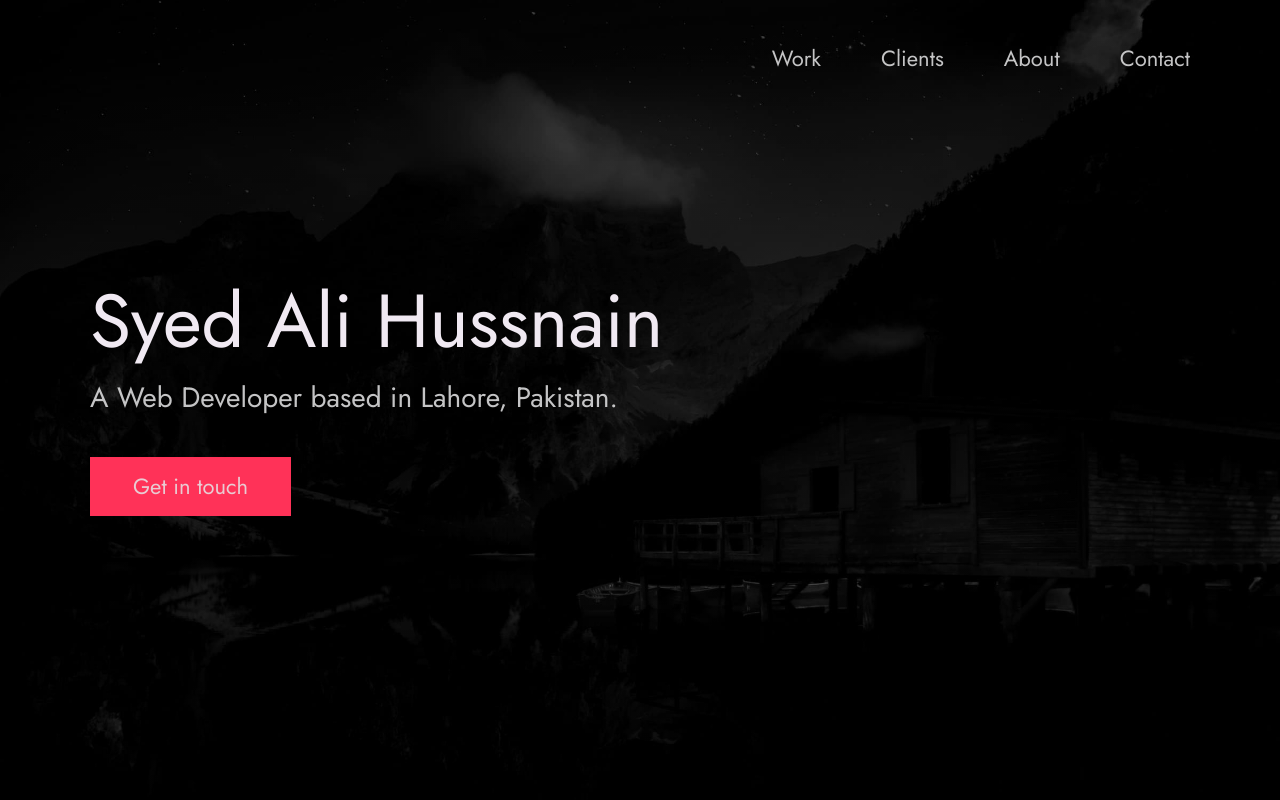
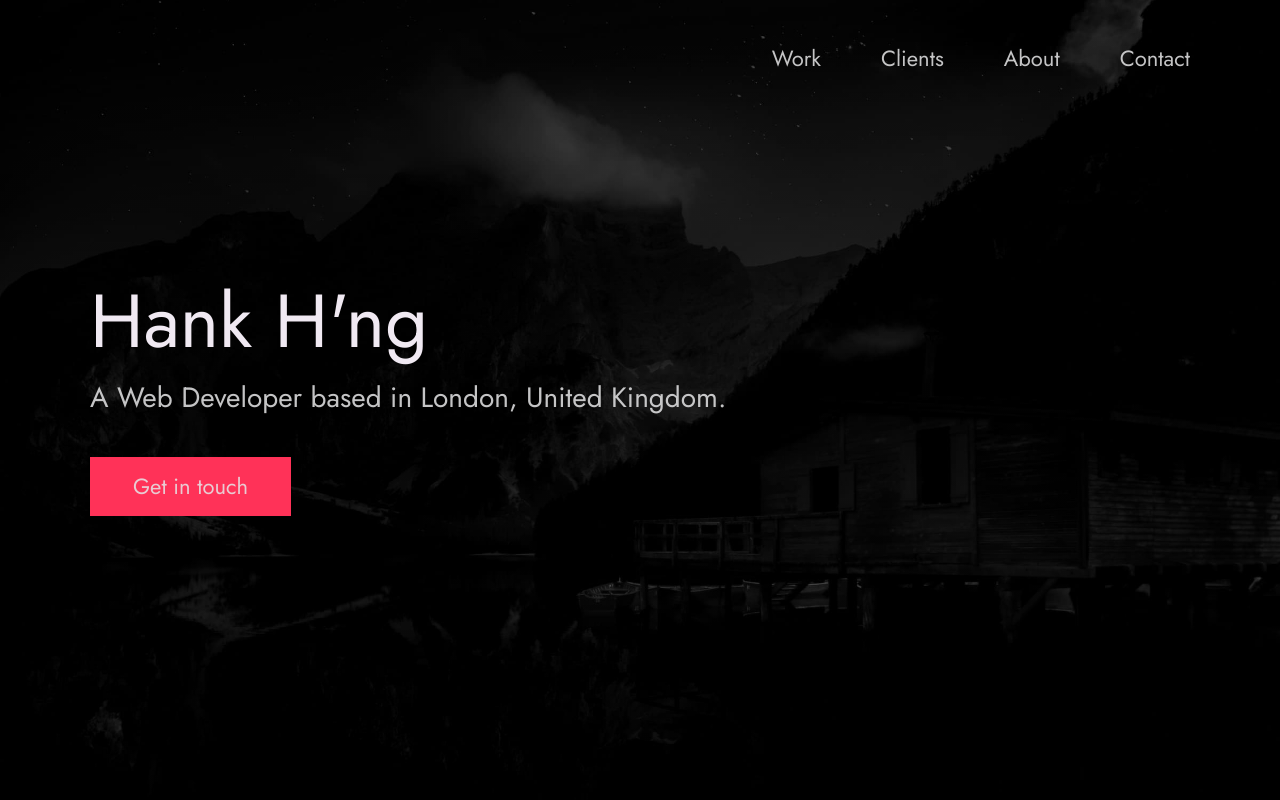
Before and after one commit to hankhng/hankhng.github.io, a plain HTML site: page index.html in a window 1280 px wide. Shown: the top 800 px of the page. Drawn offline with Linux system fonts and the light colour scheme.

Commit message:
Change name

```diff
--- a/index.html
+++ b/index.html
@@ -56,10 +56,10 @@
       <div class="header__text">
         <h1 class="heading-primary">
           <!-- Replace the following name with your name -->
-          <span>Syed Ali Hussnain</span>
+          <span>Hank H'ng</span>
         </h1>
         <!-- Put a small paragraph about yourself -->
-        <p>A Web Developer based in Lahore, Pakistan.</p>
+        <p>A Web Developer based in London, United Kingdom.</p>
         <a href="#contact" class="btn btn--pink">Get in touch</a>
       </div>
     </div>
```
